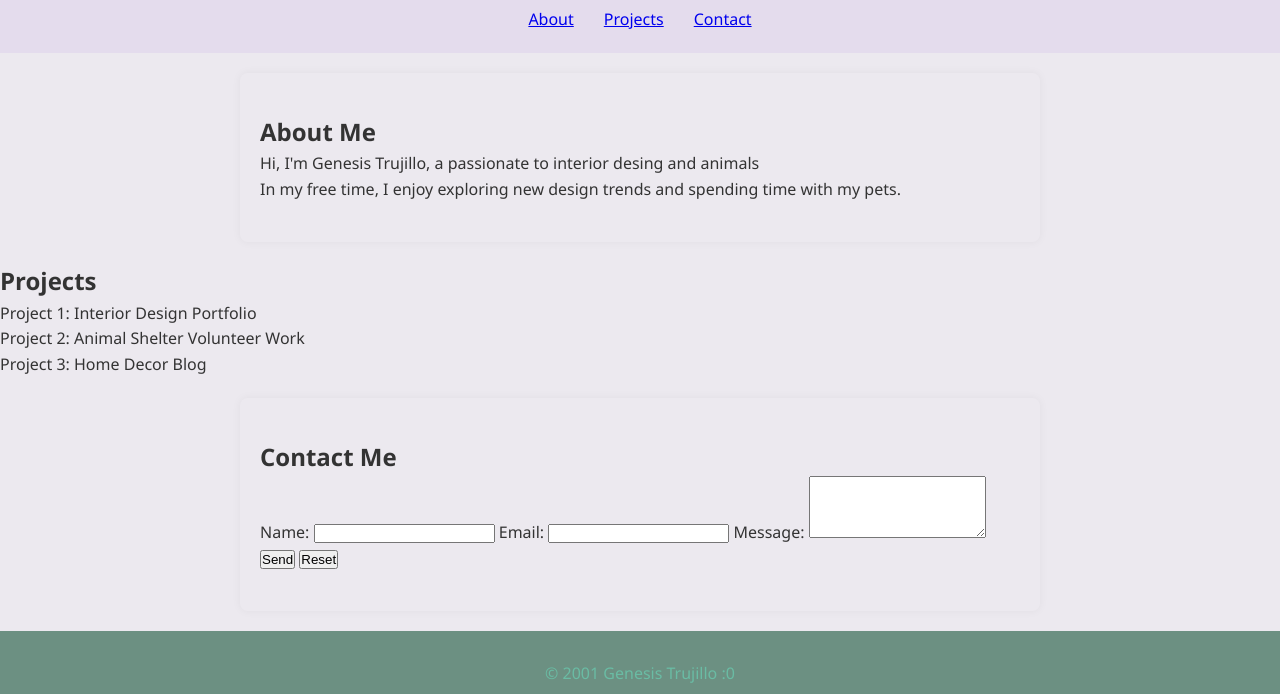
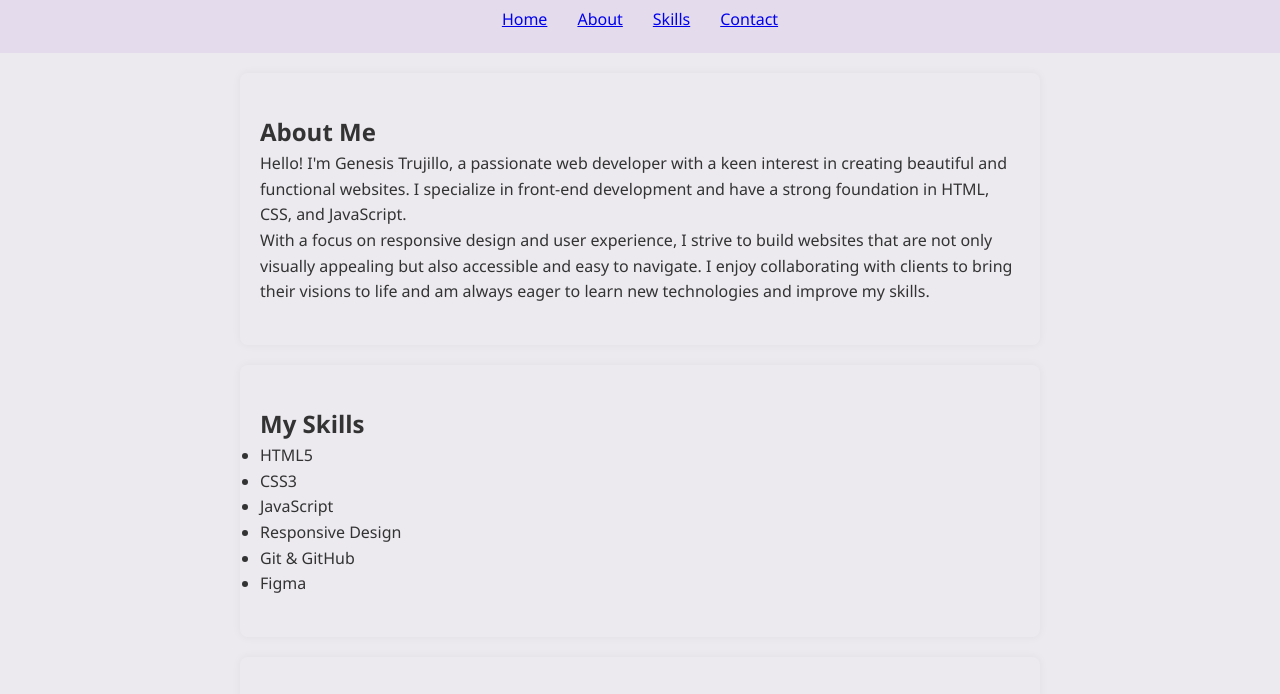
Before and after one commit to gemay25/personal-portfolio-website, a plain HTML site: page index.html in a window 1280 px wide. Shown: the part 74-768 px from the top of the page. Drawn offline with Linux system fonts and the light colour scheme.

Commit message:
Complete portfolio website

```diff
--- a/index.html
+++ b/index.html
@@ -3,7 +3,7 @@
 <head>
     <meta charset="UTF-8">
     <meta name="viewport" content="width=device-width, initial-scale=1.0">
-    <title>my portafolio</title>
+    <title>Personal Portfolio Website</title>
     <link rel="stylesheet" href="styles.css">
 </head>
 <body>
@@ -12,8 +12,9 @@
         <h1>Genesis Trujillo</h1>
         <nav>
             <ul>
+                <li><a href="#about">Home</a></li>
                 <li><a href="#about">About</a></li>
-                <li><a href="#projects">Projects</a></li>
+                <li><a href="#skills">Skills</a></li>
                 <li><a href="#contact">Contact</a></li>
             </ul>
         </nav>
@@ -22,39 +23,45 @@
     <main>
         <section id="about">
             <h2>About Me</h2>
-            <p>Hi, I'm Genesis Trujillo, a passionate to interior desing and animals</p>
-            <p>In my free time, I enjoy exploring new design trends and spending time with my pets.</p>
+            <p>Hello! I'm Genesis Trujillo, a passionate web developer with a keen interest in creating beautiful and functional websites. I specialize in front-end development and have a strong foundation in HTML, CSS, and JavaScript.</p>
+            <p>With a focus on responsive design and user experience, I strive to build websites that are not only visually appealing but also accessible and easy to navigate. I enjoy collaborating with clients to bring their visions to life and am always eager to learn new technologies and improve my skills.</p>
         </section>
 
-        <selection id="projects">
-            <h2>Projects</h2>
+        <section id="skills">
+            <h2>My Skills</h2>
             <ul>
-                <li>Project 1: Interior Design Portfolio</li>
-                <li>Project 2: Animal Shelter Volunteer Work</li>
-                <li>Project 3: Home Decor Blog</li>
+                <li>HTML5</li>
+                <li>CSS3</li>
+                <li>JavaScript</li>
+                <li>Responsive Design</li>
+                <li>Git & GitHub</li>
+                <li>Figma</li>
             </ul>
-        </selection>
+        </section>
 
         <section id="contact">
             <h2>Contact Me</h2>
             <form>
                 <label for="name">Name:</label>
-                <input type="text" id="name" name="name" required>
+                <input type="text" id="name" name="name" placeholder="Your name" required>
 
                 <label for="email">Email:</label>
-                <input type="email" id="email" name="email" required>
+                <input type="email" id="email" name="email" placeholder="you@example.com" required>
+
+                <label for="subject">Subject:</label>
+                <input type="text" id="subject" name="subject" placeholder="Subject">
 
                 <label for="message">Message:</label>
-                <textarea id="message" name="message" rows="4" required></textarea>
+                <textarea id="message" name="message" rows="4" placeholder="Your message..." required></textarea>
 
                 <button type="submit">Send</button>
                 <button type="reset">Reset</button>
             </form>
         </section>
+    </main>
 
-    </main>
     <footer>
-        <p>&copy; 2001 Genesis Trujillo :0</p>
+        <p>&copy; 2025 Genesis Trujillo</p>
     </footer>
 
 </body>
```
